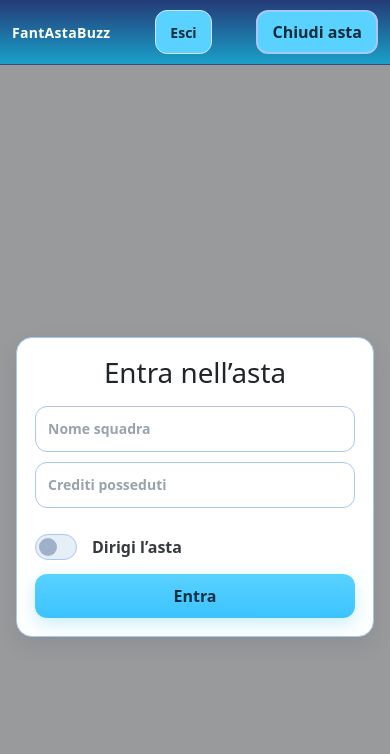
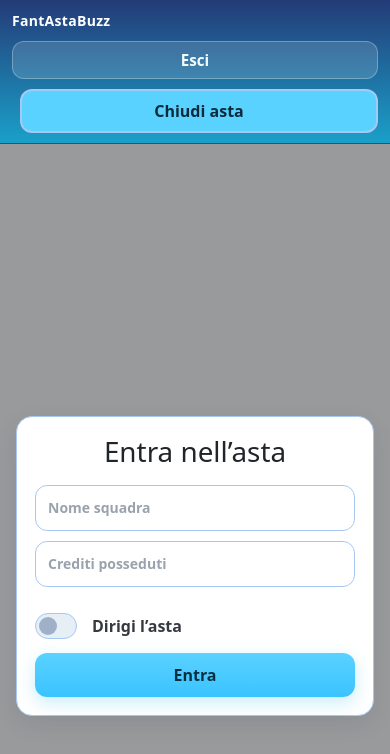
Before and after one commit to ValerioP29/FantaBuzz, a plain HTML site: page client/public/index.html in a window 390 px wide. Drawn offline with nearby package versions, Linux system fonts and the light colour scheme; no server answers.

Commit message:
Refine topbar button styling

```diff
--- a/client/public/styles.css
+++ b/client/public/styles.css
@@ -79,8 +79,54 @@ body {
   color: #fff;
   border-bottom: 1px solid rgba(255, 255, 255, .08);
   display: flex;
-  justify-content: space-between;
   align-items: center;
+  gap: 12px;
+  flex-wrap: wrap;
+}
+
+.topbar > .btn:first-of-type {
+  margin-left: auto;
+}
+
+.topbar > .btn + .btn {
+  margin-left: 8px;
+}
+
+.topbar .btn-outline {
+  background: rgba(255, 255, 255, .14);
+  border-color: rgba(255, 255, 255, .28);
+  color: #f2fbff;
+}
+
+.topbar .btn-outline:hover {
+  background: rgba(255, 255, 255, .2);
+  border-color: rgba(255, 255, 255, .34);
+  color: #fff;
+}
+
+@media (max-width: 600px) {
+  .topbar {
+    padding: 12px 14px;
+    gap: 10px;
+  }
+
+  .topbar .brand {
+    flex: 1 0 100%;
+  }
+
+  .topbar > .btn:first-of-type {
+    margin-left: 0;
+  }
+
+  .topbar > .btn {
+    flex: 1 1 48%;
+  }
+
+  .topbar .btn-sm {
+    min-height: 38px;
+    padding: 0 14px;
+    font-size: .95rem;
+  }
 }
 
 .brand {
@@ -202,6 +248,12 @@ body {
   font-weight: bold;
   transition: transform .06s ease, filter .2s ease, box-shadow .2s ease;
   touch-action: manipulation;
+}
+
+.btn-sm {
+  min-height: 34px;
+  padding: 0 12px;
+  font-size: .9rem;
 }
 
 .btn:hover {
```
